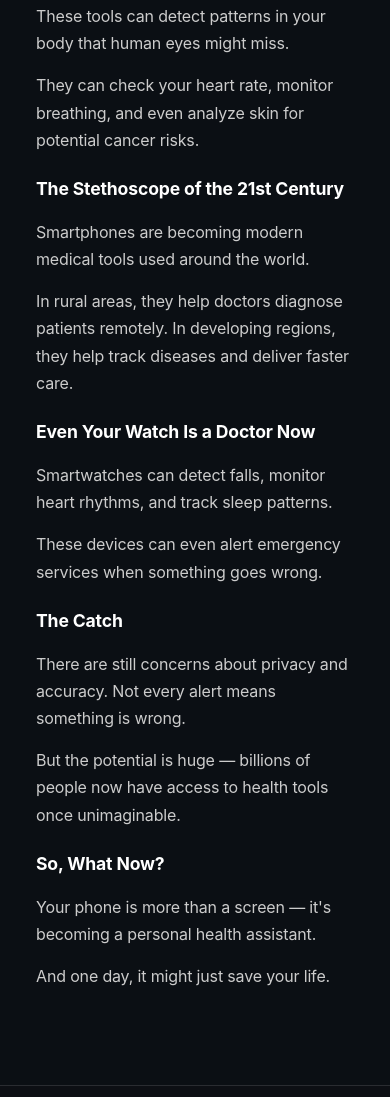
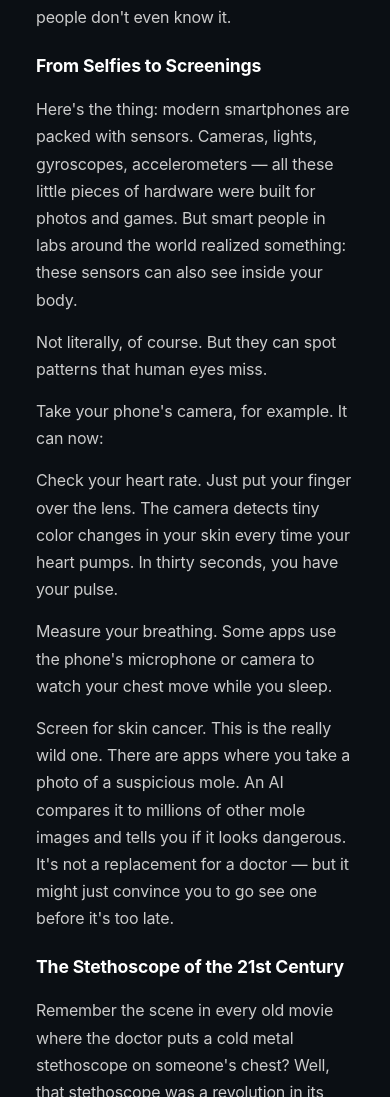
Before and after one commit to arkhipagaltsov/innnatural-site, a plain HTML site: page article-smartphone-health.html in a window 390 px wide. Shown: the part 903-2000 px from the top of the page. Drawn offline with Linux system fonts and the light colour scheme.

Commit message:
Update article-smartphone-health.html

```diff
--- a/article-smartphone-health.html
+++ b/article-smartphone-health.html
@@ -31,72 +31,99 @@
 <section class="article">
   <div class="container">
 
-    <h1>The Doctor Who Lives in Your Pocket</h1>
+    <h1>The Doctor Who Lives in Your Pocket: How Smartphones Are Saving Lives</h1>
 
     <img src="https://images.pexels.com/photos/4436291/pexels-photo-4436291.jpeg"
          alt="Smartphone health technology"
          class="article-image">
 
     <p>
-      What if we told you that the most powerful health device in the world is probably sitting in your pocket right now?
+      What if we told you that the most powerful health device in the world is probably sitting on your desk right now? Or in your pocket? Or under your pillow while you pretend not to scroll at 2 AM?
     </p>
 
     <p>
-      Your smartphone is no longer just for social media — it's quietly becoming a life-saving medical tool.
+      Yes, we're talking about your smartphone. And no, it's not just for TikTok and texts anymore. Your phone is quietly becoming a life-saving medical tool — and most people don't even know it.
     </p>
 
     <p><strong>From Selfies to Screenings</strong></p>
 
     <p>
-      Modern smartphones are packed with sensors: cameras, microphones, and motion detectors.
+      Here's the thing: modern smartphones are packed with sensors. Cameras, lights, gyroscopes, accelerometers — all these little pieces of hardware were built for photos and games. But smart people in labs around the world realized something: these sensors can also see inside your body.
     </p>
 
     <p>
-      These tools can detect patterns in your body that human eyes might miss.
+      Not literally, of course. But they can spot patterns that human eyes miss.
     </p>
 
     <p>
-      They can check your heart rate, monitor breathing, and even analyze skin for potential cancer risks.
+      Take your phone's camera, for example. It can now:
+    </p>
+
+    <p>
+      Check your heart rate. Just put your finger over the lens. The camera detects tiny color changes in your skin every time your heart pumps. In thirty seconds, you have your pulse.
+    </p>
+
+    <p>
+      Measure your breathing. Some apps use the phone's microphone or camera to watch your chest move while you sleep.
+    </p>
+
+    <p>
+      Screen for skin cancer. This is the really wild one. There are apps where you take a photo of a suspicious mole. An AI compares it to millions of other mole images and tells you if it looks dangerous. It's not a replacement for a doctor — but it might just convince you to go see one before it's too late.
     </p>
 
     <p><strong>The Stethoscope of the 21st Century</strong></p>
 
     <p>
-      Smartphones are becoming modern medical tools used around the world.
+      Remember the scene in every old movie where the doctor puts a cold metal stethoscope on someone's chest? Well, that stethoscope was a revolution in its time. For the first time, doctors could hear what was happening inside you without cutting you open.
     </p>
 
     <p>
-      In rural areas, they help doctors diagnose patients remotely. In developing regions, they help track diseases and deliver faster care.
+      Your smartphone is the new stethoscope.
+    </p>
+
+    <p>
+      In rural India, community health workers carry smartphones with special attachments that turn them into portable eye exam machines. They take pictures of patients' retinas, send them to doctors in cities, and get diagnoses back within hours. People who would have gone blind now keep their sight — all because of a phone.
+    </p>
+
+    <p>
+      In Africa, smartphones help track disease outbreaks. Health workers report cases through simple apps, and governments see in real time where a malaria spike is happening. They can send medicine before the outbreak explodes.
     </p>
 
     <p><strong>Even Your Watch Is a Doctor Now</strong></p>
 
     <p>
-      Smartwatches can detect falls, monitor heart rhythms, and track sleep patterns.
+      It's not just phones. Smartwatches (which are basically tiny phones for your wrist) can now:
     </p>
 
     <p>
-      These devices can even alert emergency services when something goes wrong.
+      Detect if you fall and can't get up<br>
+      Alert emergency services if your heart stops<br>
+      Notice irregular heart rhythms that might cause strokes<br>
+      Track your sleep and tell you why you're so tired all the time
     </p>
 
-    <p><strong>The Catch</strong></p>
+    <p><strong>The Catch (There's Always One)</strong></p>
 
     <p>
-      There are still concerns about privacy and accuracy. Not every alert means something is wrong.
+      Of course, this is all new. There are big questions about privacy — do we really want tech companies knowing our heart rates? And there's the risk of false alarms: what if an app says something's wrong and nothing actually is?
     </p>
 
     <p>
-      But the potential is huge — billions of people now have access to health tools once unimaginable.
+      But the potential is enormous. For the first time in history, billions of people have access to health monitoring that kings couldn't have dreamed of a century ago.
     </p>
 
     <p><strong>So, What Now?</strong></p>
 
     <p>
-      Your phone is more than a screen — it's becoming a personal health assistant.
+      Next time you pick up your phone, take a second to appreciate it. It's not just a screen. It's a camera, a sensor, a communicator, and increasingly, a doctor.
     </p>
 
     <p>
-      And one day, it might just save your life.
+      Use it wisely. Maybe put it down sometimes. But also know this: the little device in your pocket might just save your life one day.
+    </p>
+
+    <p>
+      And that's pretty incredible for something you mostly use to watch cat videos.
     </p>
 
   </div>
```
